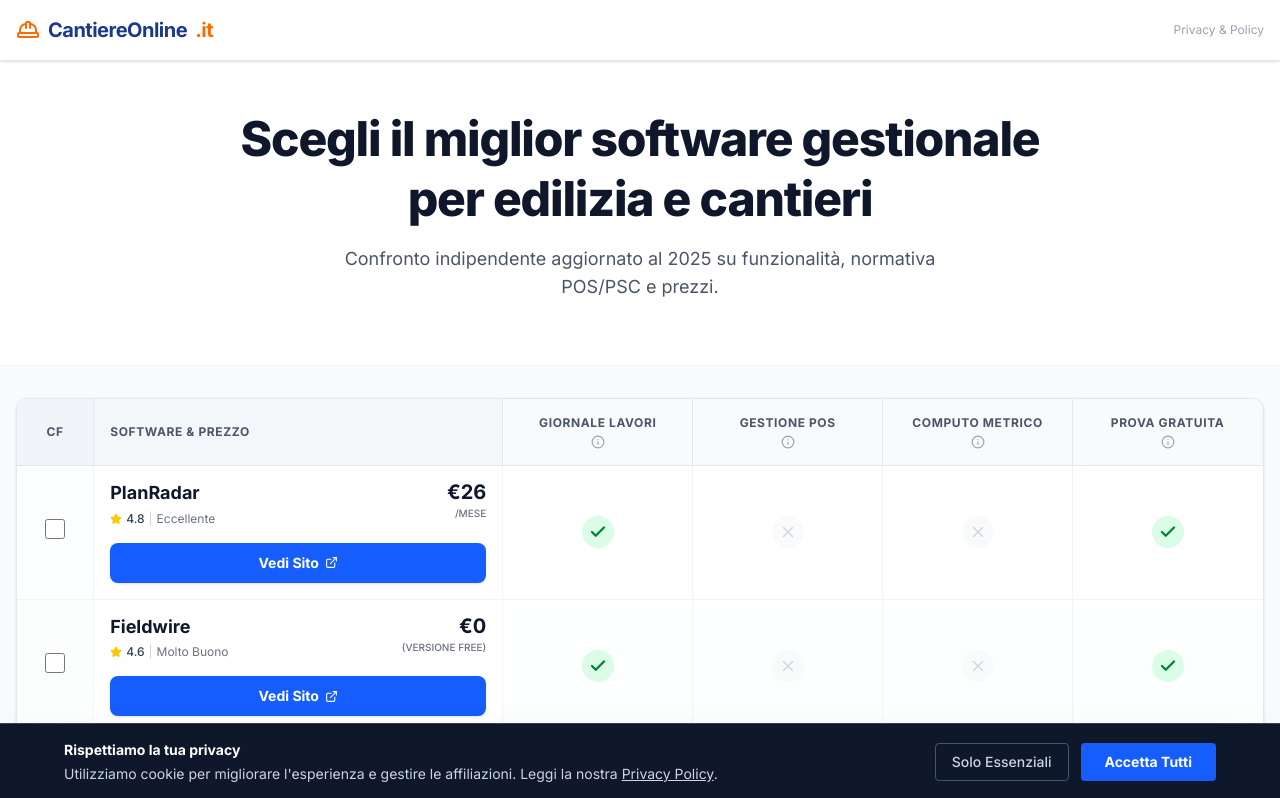
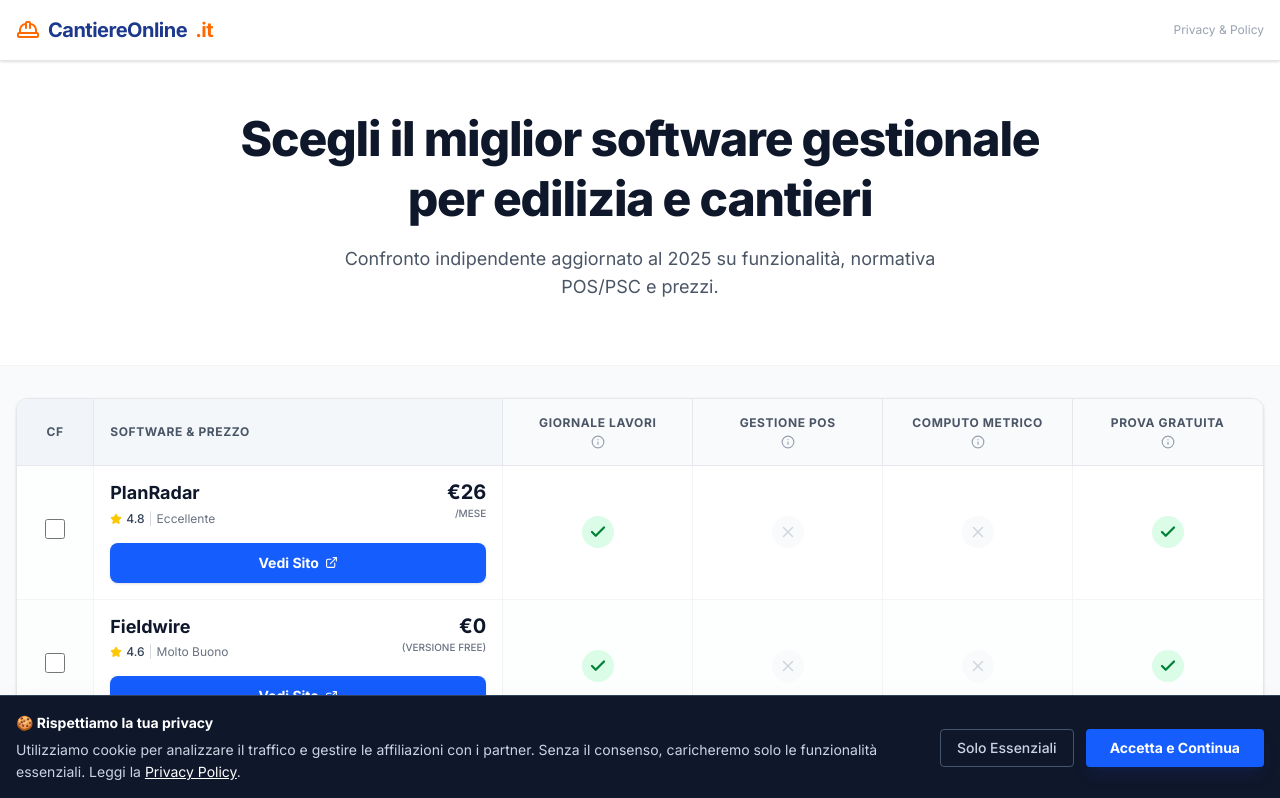
Before and after one commit to Mikymayk/cantiereonline, a Next.js app: page / in a window 1280 px wide. Shown: the top 798 px of the page. Built offline with nearby package versions, Linux system fonts and the light colour scheme.

Commit message:
modifica cookie

```diff
--- a/app/layout.tsx
+++ b/app/layout.tsx
@@ -2,7 +2,6 @@
 import { Inter } from "next/font/google";
 import "./globals.css";
 import CookieBanner from "../components/CookieBanner";
-import Script from "next/script";
 
 const inter = Inter({ subsets: ["latin"] });
 
@@ -18,18 +17,8 @@
 }>) {
   return (
     <html lang="it">
-      <head>
-        {/* Google Tag Manager - HEAD */}
-        <Script id="gtm-script" strategy="afterInteractive">
-          {`(function(w,d,s,l,i){w[l]=w[l]||[];w[l].push({'gtm.start':
-          new Date().getTime(),event:'gtm.js'});var f=d.getElementsByTagName(s)[0],
-          j=d.createElement(s),dl=l!='dataLayer'?'&l='+l:'';j.async=true;j.src=
-          'https://www.googletagmanager.com/gtm.js?id='+i+dl;f.parentNode.insertBefore(j,f);
-          })(window,document,'script','dataLayer','GTM-WHFPC3L4');`}
-        </Script>
-      </head>
       <body className={inter.className}>
-        {/* Google Tag Manager (noscript) - BODY */}
+        {/* Il noscript può restare, si attiva solo se non c'è JS */}
         <noscript>
           <iframe
             src="https://www.googletagmanager.com/ns.html?id=GTM-WHFPC3L4"
--- a/components/CookieBanner.tsx
+++ b/components/CookieBanner.tsx
@@ -7,11 +7,14 @@
   const [showBanner, setShowBanner] = useState(false);
 
   useEffect(() => {
-    // Controlla se l'utente ha già scelto
+    // 1. Controlliamo se l'utente ha già scelto in passato
     const consent = localStorage.getItem('cookie_consent');
+
     if (!consent) {
+      // Se non ha mai scelto, mostriamo il banner
       setShowBanner(true);
     } else if (consent === 'accepted') {
+      // Se aveva già accettato, carichiamo GTM subito (senza mostrare banner)
       loadGTM();
     }
   }, []);
@@ -19,37 +22,63 @@
   const acceptCookies = () => {
     localStorage.setItem('cookie_consent', 'accepted');
     setShowBanner(false);
-    loadGTM();
+    loadGTM(); // Carica GTM immediatamente al click
   };
 
   const declineCookies = () => {
     localStorage.setItem('cookie_consent', 'declined');
     setShowBanner(false);
+    // Non carichiamo nulla
   };
 
   const loadGTM = () => {
-    // Qui inseriremo il tuo codice GTM reale in futuro
-    console.log('GTM Loaded');
-    // Esempio di iniezione script:
-    // (function(w,d,s,l,i){...})(window,document,'script','dataLayer','GTM-XXXXXX');
+    // Evita di caricarlo due volte se l'utente clicca freneticamente
+    if ((window as any).dataLayer) return;
+
+    console.log('✅ Consenso ottenuto: Caricamento GTM-WHFPC3L4...');
+
+    // Inizializza il DataLayer
+    (window as any).dataLayer = (window as any).dataLayer || [];
+    (window as any).dataLayer.push({
+      'gtm.start': new Date().getTime(),
+      event: 'gtm.js',
+    });
+
+    // Crea e inietta lo script di Google
+    const gtmScript = document.createElement('script');
+    gtmScript.async = true;
+    gtmScript.src = 'https://www.googletagmanager.com/gtm.js?id=GTM-WHFPC3L4';
+
+    // Inseriscilo nell'head della pagina
+    const firstScript = document.getElementsByTagName('script')[0];
+    if (firstScript && firstScript.parentNode) {
+      firstScript.parentNode.insertBefore(gtmScript, firstScript);
+    }
   };
 
   if (!showBanner) return null;
 
   return (
-    <div className="fixed bottom-0 left-0 right-0 bg-slate-900 text-white p-4 z-50 shadow-2xl border-t border-slate-700">
-      <div className="max-w-6xl mx-auto flex flex-col md:flex-row items-center justify-between gap-4">
-        <div className="text-sm text-slate-300">
-          <p className="font-bold text-white mb-1">Rispettiamo la tua privacy</p>
-          Utilizziamo cookie per migliorare l'esperienza e gestire le affiliazioni.
-          Leggi la nostra <Link href="/privacy" className="underline hover:text-blue-400">Privacy Policy</Link>.
+    <div className="fixed bottom-0 left-0 right-0 bg-slate-900 text-white p-4 z-50 shadow-2xl border-t border-slate-700 animate-in slide-in-from-bottom-10 duration-500">
+      <div className="max-w-7xl mx-auto flex flex-col md:flex-row items-center justify-between gap-4">
+        <div className="text-sm text-slate-300 leading-relaxed text-center md:text-left">
+          <p className="font-bold text-white mb-1">🍪 Rispettiamo la tua privacy</p>
+          Utilizziamo cookie per analizzare il traffico e gestire le affiliazioni con i partner.
+          Senza il consenso, caricheremo solo le funzionalità essenziali.
+          Leggi la <Link href="/privacy" className="underline hover:text-blue-400 text-white">Privacy Policy</Link>.
         </div>
-        <div className="flex gap-3">
-          <button onClick={declineCookies} className="px-4 py-2 text-sm font-medium text-slate-300 hover:text-white border border-slate-600 rounded">
+        <div className="flex gap-3 shrink-0">
+          <button
+            onClick={declineCookies}
+            className="px-4 py-2 text-sm font-medium text-slate-300 hover:text-white border border-slate-600 rounded hover:bg-slate-800 transition-colors"
+          >
             Solo Essenziali
           </button>
-          <button onClick={acceptCookies} className="px-6 py-2 text-sm font-bold bg-blue-600 text-white rounded hover:bg-blue-700 transition-colors">
-            Accetta Tutti
+          <button
+            onClick={acceptCookies}
+            className="px-6 py-2 text-sm font-bold bg-blue-600 text-white rounded hover:bg-blue-700 transition-colors shadow-lg shadow-blue-900/20"
+          >
+            Accetta e Continua
           </button>
         </div>
       </div>
```
